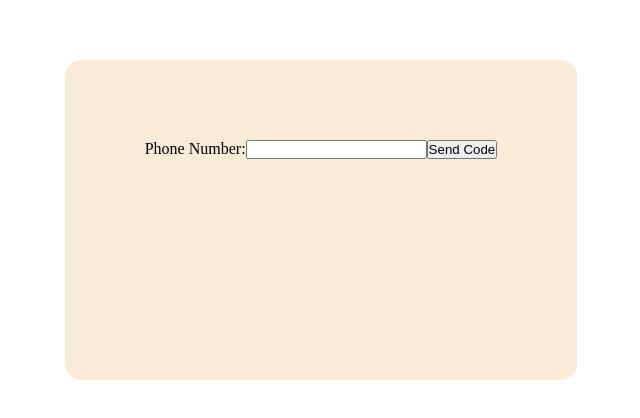
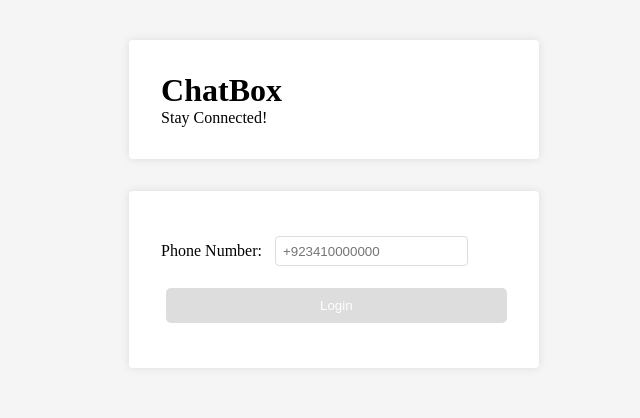
Before and after one commit to bukhtyarhaider/Airblink, a React (Vite) app: page / in a window 1280 px wide. Shown: the part 180-598 px from the top of the page, without its empty margins (319-959 px from the left). Built offline with nearby package versions, Linux system fonts and the light colour scheme; no server answers.

Commit message:
UI revamp

```diff
--- a/src/Components/ChatRoom/ChatRoom.css
+++ b/src/Components/ChatRoom/ChatRoom.css
@@ -1,29 +1,67 @@
 .chat_room_container {
-  background-color: seashell;
+  display: flex;
+  flex-direction: column;
+  justify-content: space-between;
+  background-color: #f3f3f3;
   padding: 20px;
   border-radius: 20px;
-  height: 90vh;
+  height: 80vh;
+  box-shadow: 0 1px 3px rgba(0, 0, 0, 0.1);
 }
 
 .chat_message_container {
   overflow-y: auto;
   height: 80%;
-  background-color: antiquewhite;
+  padding: 10px;
+  border-radius: 20px;
+  background-color: #fff;
 }
 
 .message_input_container {
-  padding: 20px;
+  margin-top: 1em;
   display: flex;
   justify-content: space-between;
   align-items: center;
+  border-top: 1px solid #ddd;
+  padding: 10px;
 }
 
 .empty_chat_room {
-  background-color: seashell;
-  padding: 20px 5px;
-  border-radius: 20px;
-  height: 100vh;
+  background-color: #f3f3f3;
   display: flex;
   justify-content: center;
   align-items: center;
+  height: 100vh;
+  border-radius: 20px;
+  box-shadow: 0 1px 3px rgba(0, 0, 0, 0.1);
 }
+
+textarea {
+  width: 80%;
+  height: 40px;
+  border-radius: 10px;
+  padding: 10px;
+  border: 1px solid #ddd;
+  resize: none;
+}
+
+button {
+  margin-left: 5px;
+  background-color: #4a4a4a;
+  color: #fff;
+  border: none;
+  padding: 10px 20px;
+  border-radius: 5px;
+  cursor: pointer;
+  transition: background-color 0.3s ease;
+}
+
+button:hover {
+  background-color: #333;
+}
+
+.chat_room_container > p {
+  font-size: small;
+  color: grey;
+  margin-bottom: 1em;
+}
--- a/src/Components/ChatRoom/ChatRoom.jsx
+++ b/src/Components/ChatRoom/ChatRoom.jsx
@@ -24,7 +24,7 @@ export const ChatRoom = ({ user, selectedUser }) => {
   if (!selectedUser) {
     return (
       <div className="empty_chat_room">
-        <p>No User Yet!</p>
+        <p>Send and Receive messages!</p>
       </div>
     );
   }
@@ -32,6 +32,7 @@ export const ChatRoom = ({ user, selectedUser }) => {
   return (
     <div className="chat_room_container">
       <h3>{messages.length ? selectedUser.phoneNumber : "Loading..."}</h3>
+      <p>{selectedUser.id}</p>
       <div className="chat_message_container">
         {messages &&
           messages.map((message) => (
--- a/src/Components/FriendList/FriendList.css
+++ b/src/Components/FriendList/FriendList.css
@@ -1,15 +1,27 @@
 .friend_list {
-  border-right: 1px solid #000;
+  height: 100%;
   overflow-y: auto;
+  padding: 10px;
 }
 
 .user_item_container {
   height: 50px;
   display: flex;
-  justify-content: center;
+  justify-content: start;
   align-items: center;
-  background-color: lightgrey;
+  padding-left: 10px;
+  background-color: white;
   border-radius: 5px;
-  margin: 10px 5px;
+  margin-bottom: 10px;
   cursor: pointer;
+  transition: background-color 0.3s ease;
 }
+
+.user_item_container:hover {
+  background-color: gray;
+  color: white;
+}
+
+.user_item_container p {
+  margin-left: 10px;
+}
--- a/src/Components/FriendList/FriendList.jsx
+++ b/src/Components/FriendList/FriendList.jsx
@@ -1,16 +1,22 @@
 import React from "react";
+import avatar from "../../assets/avatar.png";
 import "./FriendList.css";
 
 export const FriendList = ({ users, onUserSelect }) => {
   return (
-    <div className="_list">
+    <div className="friend_list">
       {users.map((user) => (
         <div
           className="user_item_container"
           key={user.id}
           onClick={() => onUserSelect(user)}
         >
-          {user.id}
+          <img
+            src={avatar}
+            alt="User Avatar"
+            style={{ width: "30px", height: "30px", borderRadius: "50%" }}
+          />
+          <p>{user.id}</p>
         </div>
       ))}
     </div>
--- a/src/Components/MessgeItem/MessageItem.css
+++ b/src/Components/MessgeItem/MessageItem.css
@@ -1,25 +1,30 @@
 .message_item_container {
-  padding: 10px;
   display: flex;
   flex-direction: column;
-  justify-content: center;
+  padding: 10px;
+  justify-content: flex-end;
 }
 
-.received_message {
+.received_message_container {
   align-items: flex-end;
 }
 
 .message_item {
-  padding: 5px;
-  background-color: lightgray;
-  width: 50%;
-  display: flex;
-  flex-direction: column;
-  justify-content: center;
-  align-items: flex-start;
+  max-width: 60%;
+  padding: 10px;
+  border-radius: 10px;
+  margin-bottom: 5px;
+  color: #fff;
+  background-color: gray;
+  word-wrap: break-word;
 }
 
-.received {
-  background-color: gray;
-  color: white;
+.received_message {
+  background-color: #f3f3f3;
+  color: #000;
 }
+
+.timestamp {
+  font-size: 0.7em;
+  color: #777;
+}
--- a/src/Components/MessgeItem/MessageItem.jsx
+++ b/src/Components/MessgeItem/MessageItem.jsx
@@ -8,13 +8,16 @@ export const MessageItem = ({ data, received }) => {
   return (
     <div
       className={
-        `message_item_container ` + `${received ? `received_message` : ``}`
+        `message_item_container ` +
+        `${received ? `received_message_container` : ``}`
       }
     >
-      <div className={`message_item ` + `${received ? `received` : ``}`}>
+      <div
+        className={`message_item ` + `${received ? `received_message` : ``}`}
+      >
         {data.message}
       </div>
-      <div>{date}</div>
+      <div className="timestamp">{date}</div>
     </div>
   );
 };
--- a/src/Components/Profile/Profile.css
+++ b/src/Components/Profile/Profile.css
@@ -1,5 +1,34 @@
 .profile_container {
-  padding: 20px;
-  border-radius: 20px;
-  background-color: lightgray;
+  max-width: 400px;
+  margin: 1em 0em;
+  padding: 2em;
+  background-color: #ffffff;
+  border-radius: 10px;
+  box-shadow: 0 2px 5px rgba(0, 0, 0, 0.1);
+  text-align: center;
 }
+
+.profile_container h1 {
+  margin-bottom: 0.5em;
+  color: #333;
+}
+
+.profile_container p {
+  color: #666;
+  line-height: 1.6;
+  margin-bottom: 0.5em;
+}
+
+.profile_container button {
+  padding: 0.5em 1em;
+  background-color: gray;
+  color: #ffffff;
+  border: none;
+  border-radius: 5px;
+  cursor: pointer;
+  transition: background-color 0.3s ease;
+}
+
+.profile_container button:hover {
+  background-color: darkgray;
+}
--- a/src/Components/Profile/Profile.jsx
+++ b/src/Components/Profile/Profile.jsx
@@ -1,14 +1,19 @@
 import React from "react";
-
+import avatar from "../../assets/avatar.png";
 import "./Profile.css";
 
 export const Profile = ({ user, logout }) => {
   return (
     <div className="profile_container">
-      <h1>User</h1>
+      <img
+        src={avatar}
+        alt="User Avatar"
+        style={{ width: "50px", height: "50px", borderRadius: "50%" }}
+      />
+
       <p>{`User ID : ${user.uid}`}</p>
       <p>{`User Phone Number :${user.phoneNumber}`}</p>
-      <button onClick={logout}>logout</button>
+      <button onClick={logout}>Logout</button>
     </div>
   );
 };
--- a/src/container/Chat/Chat.css
+++ b/src/container/Chat/Chat.css
@@ -1,21 +1,30 @@
 .chat_container {
   display: flex;
   flex-direction: row;
-  height: 100vh;
+  height: 90vh;
   width: 90vw;
+  background-color: #f3f3f3;
+  border-radius: 10px;
+  box-shadow: 0px 10px 30px -5px rgba(0, 0, 0, 0.1);
 }
 
 .chat_left_container {
-  padding: 10px;
+  padding: 20px;
   display: flex;
   flex-direction: column;
   flex: 2;
   overflow-y: auto;
+  background-color: #ffffff;
+  border-right: 1px solid #ddd;
+  border-top-left-radius: 10px;
+  border-bottom-left-radius: 10px;
 }
 
 .chat_right_container {
-  padding: 10px;
+  padding: 20px;
   display: flex;
   flex-direction: column;
   flex: 4;
+  border-top-right-radius: 10px;
+  border-bottom-right-radius: 10px;
 }
--- a/src/container/Login.css
+++ b/src/container/Login.css
@@ -1,22 +1,60 @@
 .container {
   display: flex;
+  flex-direction: column;
   justify-content: center;
   align-items: center;
+  height: 100vh;
+  background-color: #f5f5f5;
 }
 
 .box {
-  height: 20vh;
-  padding: 5em;
-  background-color: antiquewhite;
-  border-radius: 1em;
+  width: 90%;
+  max-width: 400px;
+  padding: 2em;
+  margin-bottom: 2em;
+  background-color: white;
+  border-radius: 4px;
+  box-shadow: 0px 0px 10px rgba(0, 0, 0, 0.1);
 }
 
 .error {
   color: red;
+  font-weight: bold;
+  margin-bottom: 1em;
 }
 
-.error_container {
+form {
   display: flex;
-  justify-content: center;
-  align-items: center;
+  flex-direction: column;
 }
+
+label {
+  margin-bottom: 0.5em;
+}
+
+input {
+  padding: 0.5em;
+  margin: 1em;
+  border: 1px solid #ddd;
+  border-radius: 4px;
+}
+
+button {
+  margin-bottom: 1em;
+  padding: 0.5em;
+  background-color: gray;
+  color: white;
+  border: none;
+  border-radius: 4px;
+  cursor: pointer;
+  transition: background-color 0.3s ease;
+}
+
+button:hover {
+  background-color: rgb(81, 81, 81);
+}
+
+button:disabled {
+  background-color: #ddd;
+  cursor: not-allowed;
+}
--- a/src/container/Login.jsx
+++ b/src/container/Login.jsx
@@ -44,6 +44,7 @@ export const Login = () => {
       .then((confirmationResult) => {
         setShowOtp(true);
         setConfirmationResult(confirmationResult);
+        setDisabled(true);
       })
       .catch((error) => {
         setErrorMessage(`SMS not sent ${error.message}`);
@@ -68,6 +69,10 @@ export const Login = () => {
 
   return (
     <div>
+      <div className="box">
+        <h1>ChatBox</h1>
+        <p>Stay Connected!</p>
+      </div>
       {!!errorMessage && (
         <div className="error_container">
           <p className="error"> {errorMessage}</p>
@@ -78,12 +83,22 @@ export const Login = () => {
           <label>
             Phone Number:
             <input
+              placeholder="+923410000000"
               type="tel"
               value={phoneNumber}
-              onChange={(e) => setPhoneNumber(e.target.value)}
+              onChange={(e) => {
+                if (e.target.value.length !== 0) {
+                  setDisabled(false);
+                } else {
+                  setDisabled(true);
+                }
+                setPhoneNumber(e.target.value);
+              }}
             />
           </label>
-          <button type="submit">Send Code</button>
+          <button disabled={disabled} type="submit">
+            Login
+          </button>
         </form>
       )}
       {showOtp && (
@@ -94,7 +109,9 @@ export const Login = () => {
               <input
                 type="text"
                 value={verificationCode}
-                onChange={(e) => setVerificationCode(e.target.value)}
+                onChange={(e) => {
+                  setVerificationCode(e.target.value);
+                }}
               />
             </label>
             <button type="submit">Verify Code</button>
```
Also changed, not shown: src/assets/avatar.png (added).
